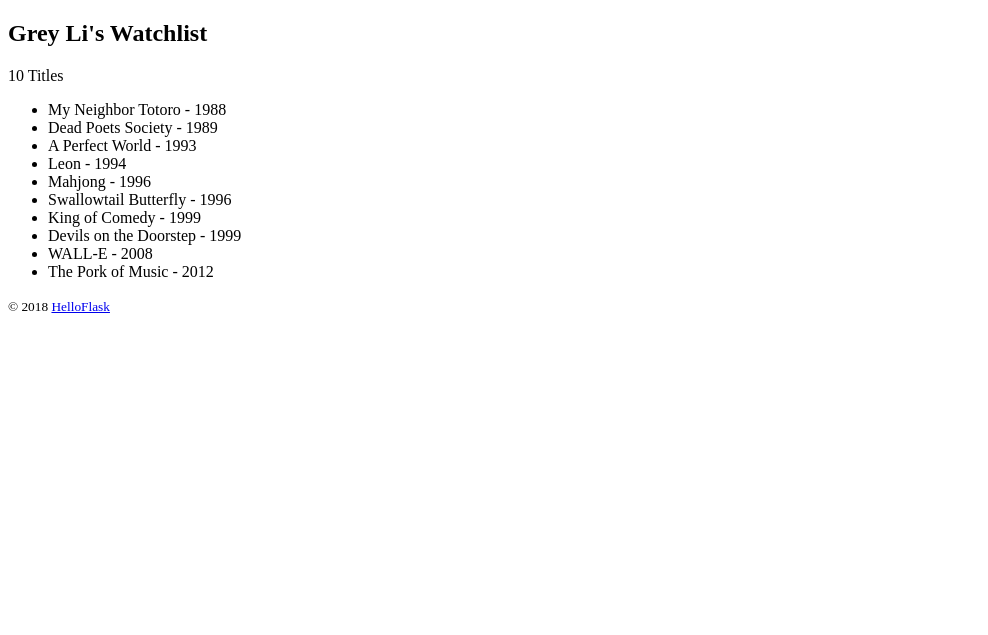
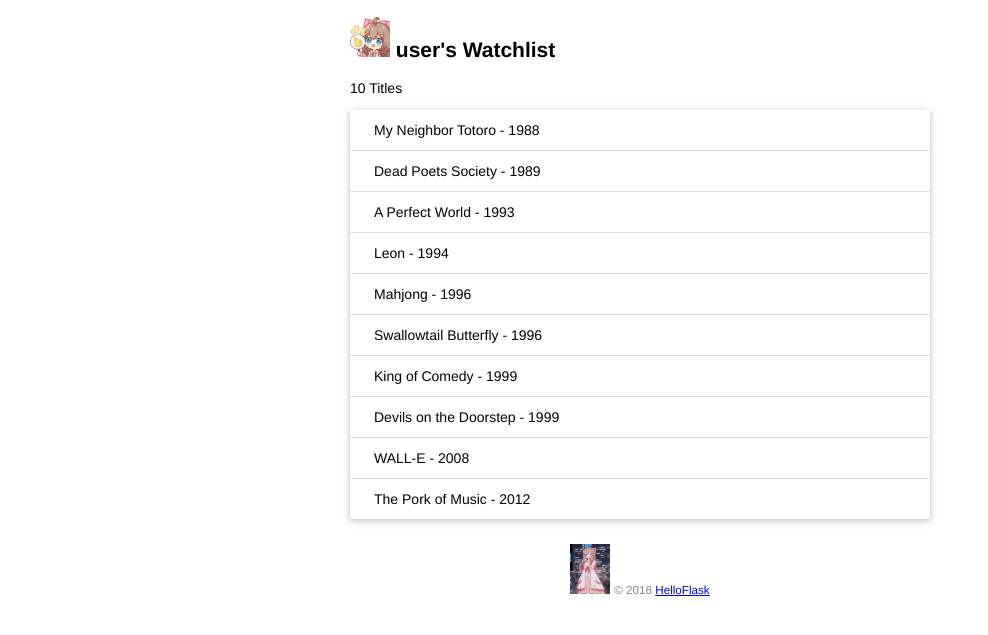
Before and after one commit to Alex4210987/helloworld_flask, a Flask app: page / in a window 1280 px wide. Shown: the top 635 px of the page, without its empty margins (0-988 px from the left). Run offline with Flask 3, Linux system fonts and the light colour scheme.

Commit message:
Add static files

```diff
--- a/app.py
+++ b/app.py
@@ -5,7 +5,7 @@ from flask import Flask, render_template
 
 app = Flask(__name__)
 
-name = 'Grey Li'
+name = 'user'
 movies = [
     {'title': 'My Neighbor Totoro', 'year': '1988'},
     {'title': 'Dead Poets Society', 'year': '1989'},
--- /dev/null
+++ b/static/style.css
@@ -0,0 +1,48 @@
+/* 页面整体 */
+body {
+    margin: auto;
+    max-width: 580px;
+    font-size: 14px;
+    font-family: Helvetica, Arial, sans-serif;
+}
+
+/* 页脚 */
+footer {
+    color: #888;
+    margin-top: 15px;
+    text-align: center;
+    padding: 10px;
+}
+
+/* 头像 */
+.avatar {
+    width: 40px;
+}
+
+/* 电影列表 */
+.movie-list {
+    list-style-type: none;
+    padding: 0;
+    margin-bottom: 10px;
+    box-shadow: 0 2px 5px 0 rgba(0, 0, 0, 0.16), 0 2px 10px 0 rgba(0, 0, 0, 0.12);
+}
+
+.movie-list li {
+    padding: 12px 24px;
+    border-bottom: 1px solid #ddd;
+}
+
+.movie-list li:last-child {
+    border-bottom:none;
+}
+
+.movie-list li:hover {
+    background-color: #f8f9fa;
+}
+
+/* 龙猫图片 */
+.totoro {
+    display: block;
+    margin: 0 auto;
+    height: 100px;
+}
--- a/templates/index.html
+++ b/templates/index.html
@@ -3,17 +3,21 @@
 <head>
     <meta charset="utf-8">
     <title>{{ name }}'s Watchlist</title>
+    <link rel="stylesheet" href="{{ url_for('static', filename='style.css') }}" type="text/css">
 </head>
 <body>
-    <h2>{{ name }}'s Watchlist</h2>
-    {# 使用 length 过滤器获取 movies 变量的长度 #}
+    <h2>
+        <img alt="Avatar" class="avatar" src="{{ url_for('static', filename='images/avatar.jpg') }}" width="50">
+        {{ name }}'s Watchlist
+    </h2>
     <p>{{ movies|length }} Titles</p>
-    <ul>
+    <ul class="movie-list">
         {% for movie in movies %}  {# 迭代 movies 变量 #}
         <li>{{ movie.title }} - {{ movie.year }}</li>  {# 等同于 movie['title'] #}
         {% endfor %}  {# 使用 endfor 标签结束 for 语句 #}
     </ul>
     <footer>
+        <img alt="diana" clas="totoro" src="{{ url_for('static', filename='images/moving.gif') }}" width="40">
         <small>&copy; 2018 <a href="http://helloflask.com/book/3">HelloFlask</a></small>
     </footer>
 </body>
```
Also changed, not shown: static/images/avatar.jpg (added), static/images/moving.gif (added), 1 other file.
